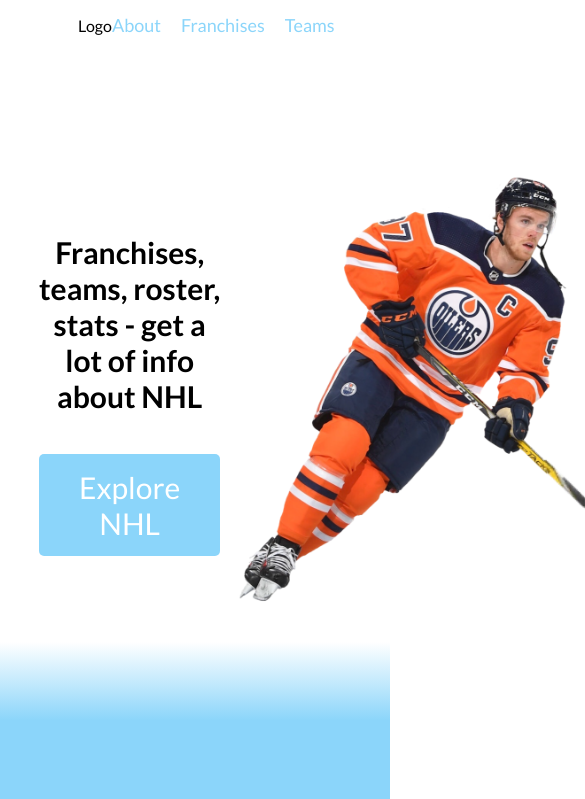
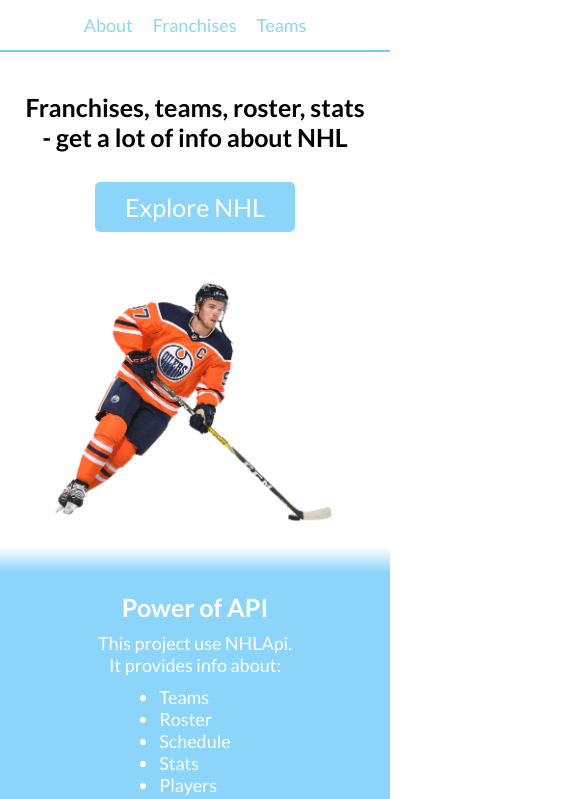
Before and after one commit to kkolite/nhl-next, a Next.js app: page / in a window 390 px wide. Shown: the top 799 px of the page, 585 px wide, since content can reach past the window. Built offline with nearby package versions, Linux system fonts and the light colour scheme.

Commit message:
feat: add adaptive for main pages

```diff
--- a/src/components/About/About.module.scss
+++ b/src/components/About/About.module.scss
@@ -30,8 +30,8 @@
 .image {
   width: auto;
   height: auto;
-  max-height: 550px;
-  max-height: 550px;
+  max-height: 500px;
+  max-height: 500px;
   transition: all 1s;
   opacity: 0;
   transform: translateY(70px);
@@ -89,3 +89,44 @@
     transform: translateX(0);
   }
 }
+
+@media screen and (max-width: 1000px) {
+  .image {
+    max-height: 300px;
+    max-height: 300px;
+  }
+
+  .section {
+    font-size: 18px;
+    padding: 30px 10%;
+
+    & h4 {
+      font-size: 25px;
+      max-width: 350px;
+    }
+  }
+
+  .button {
+    font-size: 25px;
+    padding: 10px 30px;
+    margin-top: 20px;
+  }
+}
+
+@media screen and (max-width: 650px) {
+  .section {
+    flex-direction: column;
+    gap: 20px;
+    padding: 20px 10px;
+    background: linear-gradient(white 95%, rgba(111, 203, 249, .8));
+
+    &__second {
+      flex-direction: column-reverse;
+      background: rgba(111, 203, 249, .8);
+    }
+
+    &__third {
+      background: linear-gradient(rgba(111, 203, 249, .8), white 5%);
+    }
+  }
+}
--- a/src/components/Header/Header.module.scss
+++ b/src/components/Header/Header.module.scss
@@ -13,3 +13,18 @@
   align-items: center;
   height: 50px;
 }
+
+@media screen and (max-width: 650px) {
+  .logo {
+    display: none;
+  }
+
+  .container {
+    border-bottom: 2px solid rgb(111, 203, 249);
+  }
+
+  .header {
+    width: 100%;
+    justify-content: center;
+  }
+}
--- a/src/components/Header/Header.tsx
+++ b/src/components/Header/Header.tsx
@@ -6,7 +6,7 @@
   return (
     <header className={styles.container}>
       <div className={styles.header}>
-        <p>Logo</p>
+        <p className={styles.logo}>Logo</p>
         <Navbar />
       </div>
     </header>
--- a/src/components/TeamItem/TeamItem.module.scss
+++ b/src/components/TeamItem/TeamItem.module.scss
@@ -3,16 +3,10 @@
   justify-content: space-between;
   align-items: center;
   border: 1px solid rgb(111, 203, 249);
-  font-size: 22px;
+  font-size: 18px;
   padding: 20px;
   width: 100%;
   transition: all .2s;
-}
-
-.controls {
-  width: 250px;
-  display: flex;
-  justify-content: space-between;
 }
 
 .logo {
@@ -29,3 +23,27 @@
     color: rgb(58, 175, 234);
   }
 }
+
+.h {
+  font-size: 22px;
+}
+
+@media screen and (max-width: 1250px) {
+  .container {
+    padding: 13px;
+  }
+
+  .logo {
+    height: 40px;
+  }
+}
+
+@media screen and (max-width: 450px) {
+  .h {
+    font-size: 18px;
+  }
+
+  .container {
+    font-size: 14px;
+  }
+}
--- a/src/components/TeamItem/TeamItem.tsx
+++ b/src/components/TeamItem/TeamItem.tsx
@@ -14,7 +14,7 @@
     <div className={styles.container}>
       <div>
         <Link href={`/teams/${team.id}`} className={styles.link}>
-          <h3>{team.name}</h3>
+          <h3 className={styles.h}>{team.name}</h3>
         </Link>
         <small>{team.division.name}</small>
       </div>
--- a/src/pages/_app.tsx
+++ b/src/pages/_app.tsx
@@ -33,10 +33,6 @@
         <title>Create Next App</title>
         <meta name="description" content="Generated by create next app" />
         <meta name="viewport" content="width=device-width, initial-scale=1" />
-        <link rel="icon" href="/favicon.ico" />
-        <link rel="preconnect" href="https://fonts.googleapis.com" />
-        <link rel="preconnect" href="https://fonts.gstatic.com" />
-        <link href="https://fonts.googleapis.com/css2?family=IBM+Plex+Sans:wght@100&family=Lato:wght@100;300;400;700&display=swap" rel="stylesheet" />
       </Head>
       <Provider store={store}>
         <Layout>
--- a/src/pages/_document.tsx
+++ b/src/pages/_document.tsx
@@ -3,7 +3,12 @@
 export default function Document() {
   return (
     <Html lang="en">
-      <Head />
+      <Head>
+        <link rel="icon" href="/favicon.ico" />
+        <link rel="preconnect" href="https://fonts.googleapis.com" />
+        <link rel="preconnect" href="https://fonts.gstatic.com" />
+        <link href="https://fonts.googleapis.com/css2?family=IBM+Plex+Sans:wght@100&family=Lato:wght@100;300;400;700&display=swap" rel="stylesheet" />
+      </Head>
       <body>
         <Main />
         <NextScript />
--- a/src/pages/franchises/franchises.module.scss
+++ b/src/pages/franchises/franchises.module.scss
@@ -1,11 +1,3 @@
-.container {
-  display: flex;
-  flex-direction: column;
-  width: 60%;
-  gap: 10px;
-  align-items: center;
-}
-
 .h {
   color: rgb(111, 203, 249);
   margin-bottom: 10px;
@@ -25,4 +17,32 @@
   width: 100%;
   gap: 10px;
   align-items: center;
+  justify-content: center;
 }
+
+.image {
+  height: 160px;
+  width: auto;
+}
+
+.block {
+  display: flex;
+  flex-direction: column;
+  align-items: center;
+}
+
+@media screen and (max-width: 650px) {
+  .about {
+    flex-direction: column;
+    align-items: center;
+  }
+
+  .image {
+    width: 250px;
+    height: auto;
+  }
+
+  .h {
+    font-size: 25px;
+  }
+}
--- a/src/pages/teams/index.tsx
+++ b/src/pages/teams/index.tsx
@@ -18,6 +18,7 @@
   const west = teams.filter((el) => el.conference.name === EConference.WEST);
 
   return (
+    <div className='main__container'>
       <div className={styles.container}>
         <div className={styles.conference}>
           <h2>Eastern</h2>
@@ -40,6 +41,8 @@
           </div>
         </div>
       </div>
+    </div>
+
   );
 };
 
--- a/src/pages/teams/teams.module.scss
+++ b/src/pages/teams/teams.module.scss
@@ -14,5 +14,22 @@
 .container {
   display: flex;
   justify-content: space-between;
-  width: 60%;
+  width: 100%;
 }
+
+@media screen and (max-width: 1250px) {
+  .conference {
+    width: 48%;
+  }
+}
+
+@media screen and (max-width: 800px) {
+  .conference {
+    width: 100%;
+  }
+
+  .container {
+    flex-direction: column;
+    gap: 30px;
+  }
+}
--- a/src/styles/global.scss
+++ b/src/styles/global.scss
@@ -12,3 +12,21 @@
   gap: 10px;
   width: 60%;
 }
+
+@media screen and (max-width: 1100px) {
+  .main__container {
+    width: 70%;
+  }
+}
+
+@media screen and (max-width: 950px) {
+  .main__container {
+    width: 80%;
+  }
+}
+
+@media screen and (max-width: 650px) {
+  .main__container {
+    width: calc(100% - 20px);
+  }
+}
```
Also changed, not shown: src/pages/franchises/index.tsx (+3 -14 lines), public/images/about1.png. Lines whose indentation alone changed are shown as unchanged.
